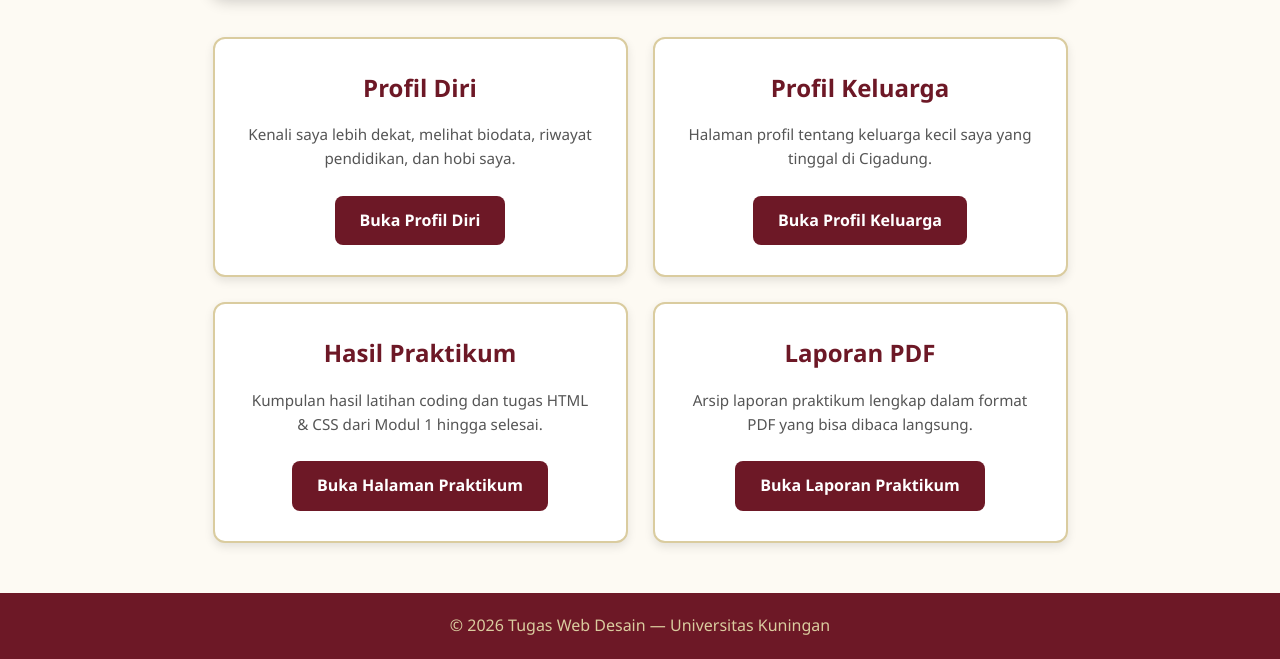
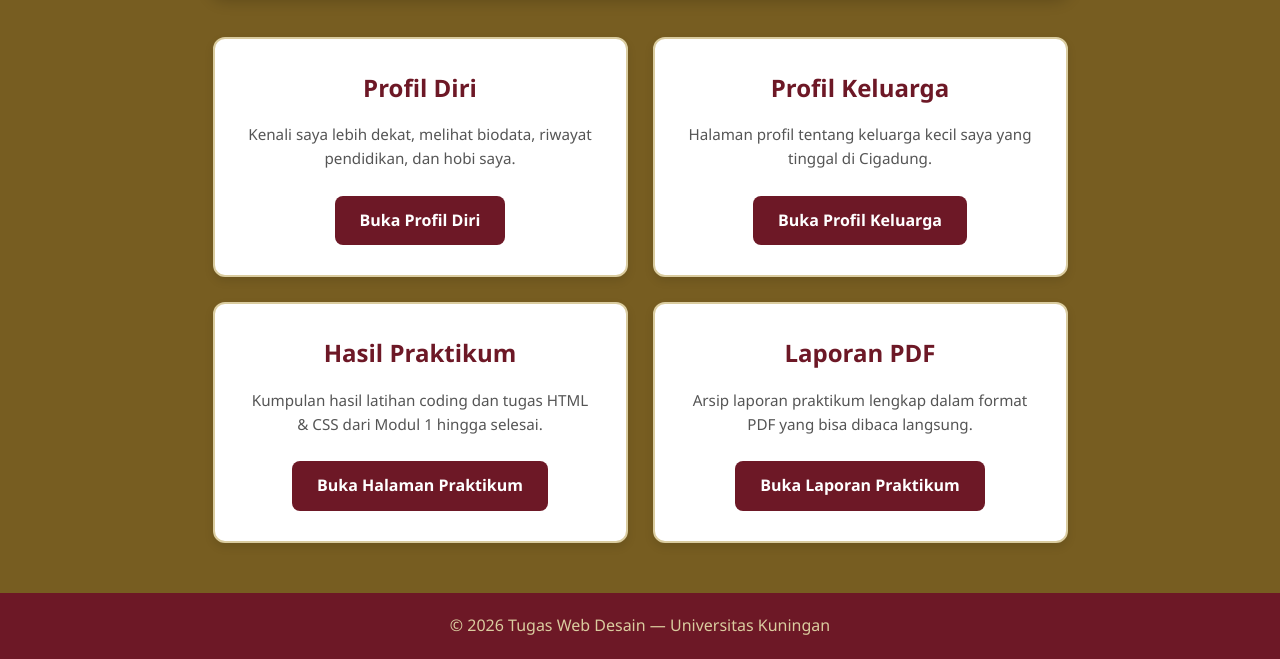
Before and after one commit to RakhaGhaniPermana/20250910003_RakhaGhaniPermana, a plain HTML site: page index.html in a window 1280 px wide. Shown: the part 305-964 px from the top of the page. Drawn offline with Linux system fonts and the light colour scheme.

Commit message:
memperbaharui again

```diff
--- a/index.html
+++ b/index.html
@@ -18,7 +18,7 @@
         body {
             font-family: 'Segoe UI', Tahoma, sans-serif;
             color: #333;
-            background-color: #fdfaf3; /* Warna solid krem sangat muda, tanpa gambar */
+            background-color: #775d21; /* Warna solid krem sangat muda, tanpa gambar */
             line-height: 1.6;
         }
 
```
